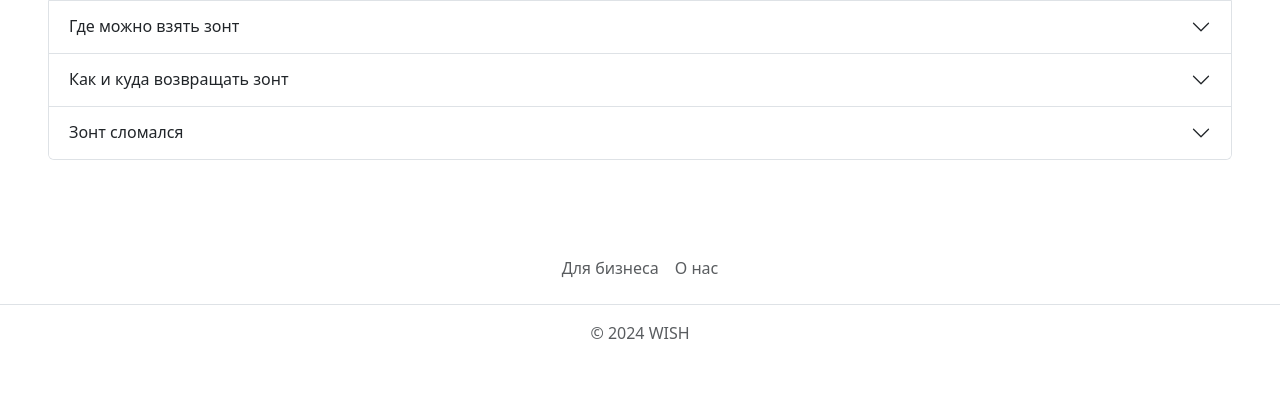
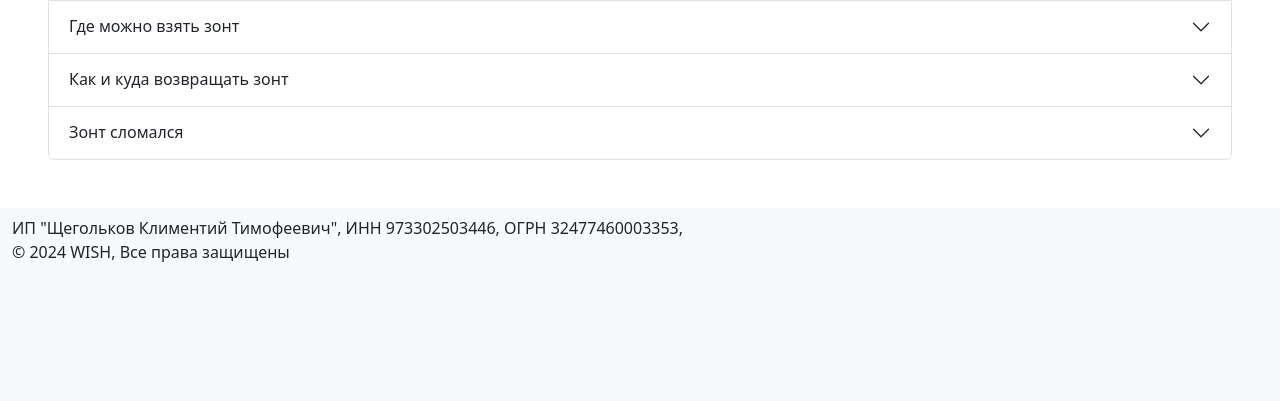
Before and after one commit to shareu-wish/wish-webapp, a Flask app: page / in a window 1280 px wide. Shown: the part 1685-2086 px from the top of the page. After the commit the page ends 1947 px from the top, so only its background shows below. Run offline with Flask 3, Linux system fonts and the light colour scheme.

Commit message:
поменял футер

```diff
--- a/templates/index.html
+++ b/templates/index.html
@@ -207,15 +207,14 @@
 
     </div>
 
-    <footer class="py-3 my-4">
-        <ul class="nav justify-content-center border-bottom pb-3 mb-3">
-            <li class="nav-item"><a href="/business" class="nav-link px-2 text-muted">Для бизнеса</a></li>
-            <!-- <li class="nav-item"><a href="#" class="nav-link px-2 text-muted">Тарифы</a></li> -->
-            <li class="nav-item"><a href="/about" class="nav-link px-2 text-muted">О нас</a></li>
-            <!-- <li class="nav-item"><a href="#" class="nav-link px-2 text-muted">Поддержка</a></li> -->
-        </ul>
-        <p class="text-center text-muted">© 2024 WISH</p>
-    </footer>
+    <nav class="navbar navbar-light bg-light">
+    <div class="container-fluid">
+        <text class="q" style="text-align: left">
+            ИП "Щегольков Климентий Тимофеевич", ИНН 973302503446, ОГРН 32477460003353, <br> © 2024 WISH, Все права
+            защищены
+        </text>
+    </div>
+    </nav>
 
 </body>
 
```
